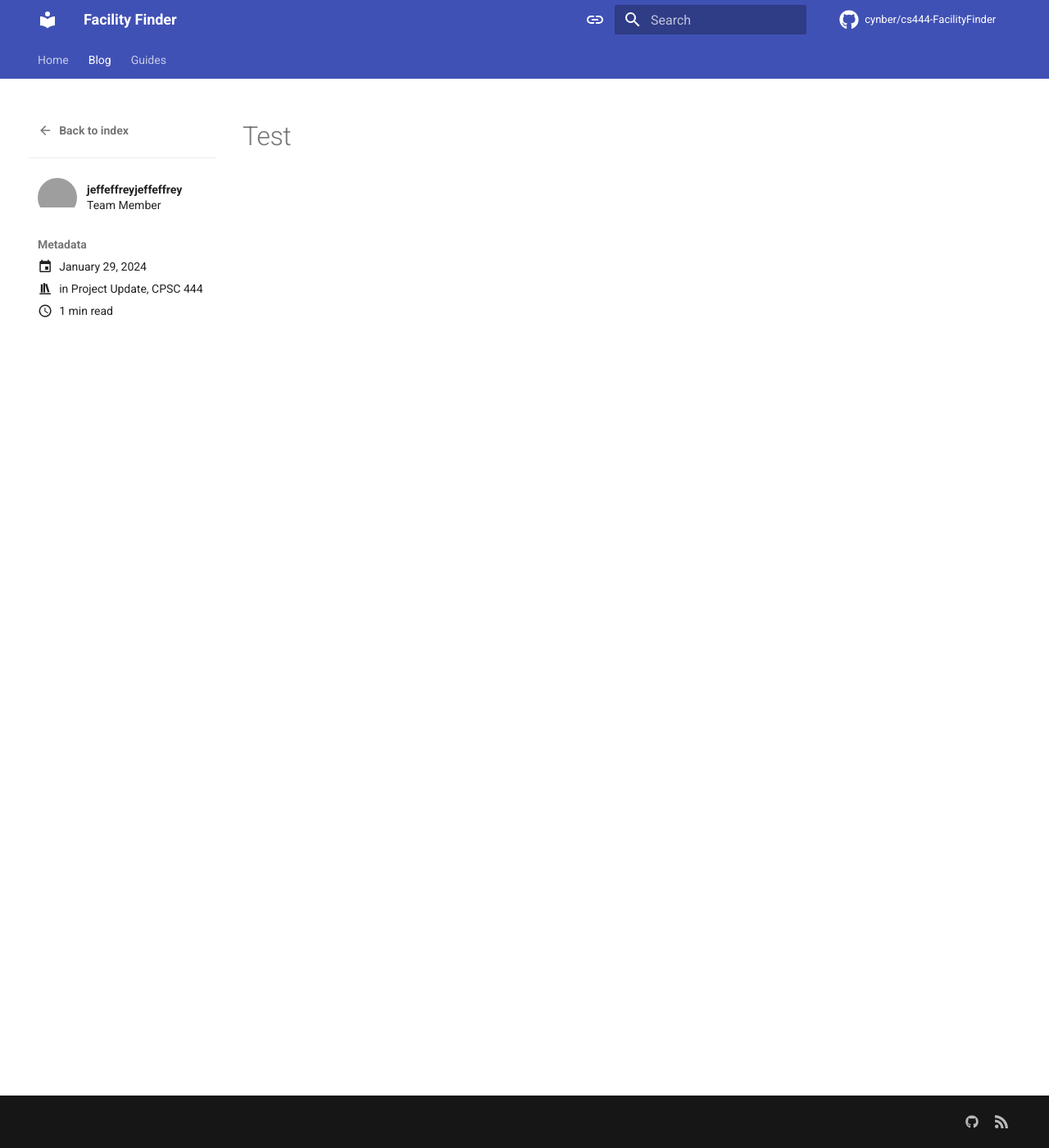
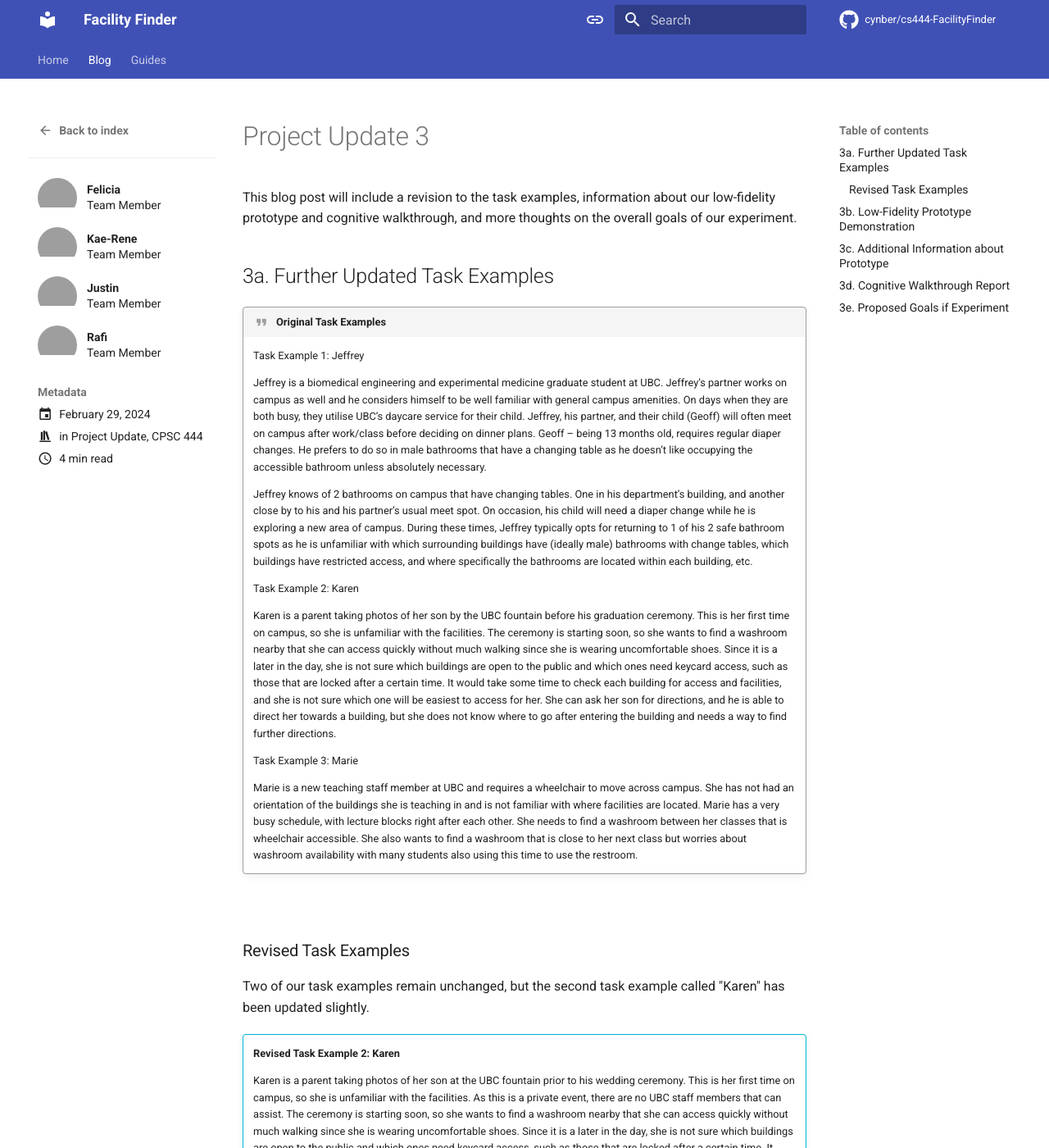
Before and after one commit to cynber/cs444-FacilityFinder, an MkDocs documentation site: the page built from docs/blog/posts/test-blog.md, in a window 1280 px wide and 1400 px high. Shown: the whole window at 82% size. Built offline with MkDocs 1.6.1 and Material for MkDocs 9.7.7, drawn with Linux system fonts in a browser that asks for light colours; comment, search, counter and statistics services are not loaded; some of the changed text lies outside the part shown; grey boxes are pictures that could not be loaded.

Commit message:
blog update 3 initial setup

```diff
--- a/docs/blog/posts/test-blog.md
+++ b/docs/blog/posts/test-blog.md
@@ -1,17 +1,79 @@
 ---
 authors:
-  - jeffeffrey
+  - felicia
+  - kae
+  - justin
+  - rafi
 
 categories:
  - Project Update
  - CPSC 444
 
-date: 2024-01-29
+date: 2024-02-29
 
 draft: false
 
-slug: project-update-1
+slug: project-update-3
 
 ---
 
-# Test
+# Project Update 3
+
+This blog post will include a revision to the task examples, information about our low-fidelity prototype and cognitive walkthrough, and more thoughts on the overall goals of our experiment.
+
+<!-- more -->
+
+## 3a. Further Updated Task Examples
+
+!!! quote "Original Task Examples"
+
+    Task Example 1: Jeffrey
+
+    Jeffrey is a biomedical engineering and experimental medicine graduate student at UBC. Jeffrey’s partner works on campus as well and he considers himself to be well familiar with general campus amenities. On days when they are both busy, they utilise UBC’s daycare service for their child. Jeffrey, his partner, and their child (Geoff) will often meet on campus after work/class before deciding on dinner plans. Geoff – being 13 months old, requires regular diaper changes. He prefers to do so in male bathrooms that have a changing table as he doesn’t like occupying the accessible bathroom unless absolutely necessary.
+
+    Jeffrey knows of 2 bathrooms on campus that have changing tables. One in his department’s building, and another close by to his and his partner’s usual meet spot. On occasion, his child will need a diaper change while he is exploring a new area of campus. During these times, Jeffrey typically opts for returning to 1 of his 2 safe bathroom spots as he is unfamiliar with which surrounding buildings have (ideally male) bathrooms with change tables, which buildings have restricted access, and where specifically the bathrooms are located within each building, etc.
+
+
+    Task Example 2: Karen
+
+    Karen is a parent taking photos of her son by the UBC fountain before his graduation ceremony. This is her first time on campus, so she is unfamiliar with the facilities. The ceremony is starting soon, so she wants to find a washroom nearby that she can access quickly without much walking since she is wearing uncomfortable shoes. Since it is a later in the day, she is not sure which buildings are open to the public and which ones need keycard access, such as those that are locked after a certain time. It would take some time to check each building for access and facilities, and she is not sure which one will be easiest to access for her. She can ask her son for directions, and he is able to direct her towards a building, but she does not know where to go after entering the building and needs a way to find further directions.
+
+
+    Task Example 3: Marie
+
+    Marie is a new teaching staff member at UBC and requires a wheelchair to move across campus. She has not had an orientation of the buildings she is teaching in and is not familiar with where facilities are located. Marie has a very busy schedule, with lecture blocks right after each other. She needs to find a washroom between her classes that is wheelchair accessible. She also wants to find a washroom that is close to her next class but worries about washroom availability with many students also using this time to use the restroom.
+
+<br>
+
+
+
+### Revised Task Examples
+
+Two of our task examples remain unchanged, but the second task example called "Karen" has been updated slightly.
+
+!!! info ""
+
+    **Revised Task Example 2: Karen**
+
+    Karen is a parent taking photos of her son at the UBC fountain prior to his wedding ceremony. This is her first time on campus, so she is unfamiliar with the facilities. As this is a private event, there are no UBC staff members that can assist. The ceremony is starting soon, so she wants to find a washroom nearby that she can access quickly without much walking since she is wearing uncomfortable shoes. Since it is a later in the day, she is not sure which buildings are open to the public and which ones need keycard access, such as those that are locked after a certain time. It would take some time to check each building for access and facilities, and she is not sure which one will be easiest to access for her. She can ask her son for directions, and he is able to direct her towards a building, but she does not know where to go after entering the building.
+
+We changed the context of the task example to be a wedding ceremony instead of a graduation ceremony. As graduation ceremonies typically have lots of staff and volunteers to help guide guests, we wanted to make the task example more challenging and generalized by removing this support. Also, we removed the specific details on how she completed the task to make the task example more open-ended and allow participants to come up with their own solutions.
+
+Other than this change, the task examples remain the same. Our task examples went through a significant update in blog update #2, and they continue to be applicable and relevant to the current direction of our designs. We currently do not have any significant updates to our requirements or methodology to justify changing the other task examples.
+
+
+## 3b. Low-Fidelity Prototype Demonstration
+
+PLACEHOLDER TODO: Add low-fidelity prototype demonstration
+
+## 3c. Additional Information about Prototype
+
+PLACEHOLDER TODO: Add additional information about prototype
+
+## 3d. Cognitive Walkthrough Report
+
+PLACEHOLDER TODO: Add cognitive walkthrough report
+
+## 3e. Proposed Goals if Experiment
+
+PLACEHOLDER TODO: Add proposed goals of experiment
```
